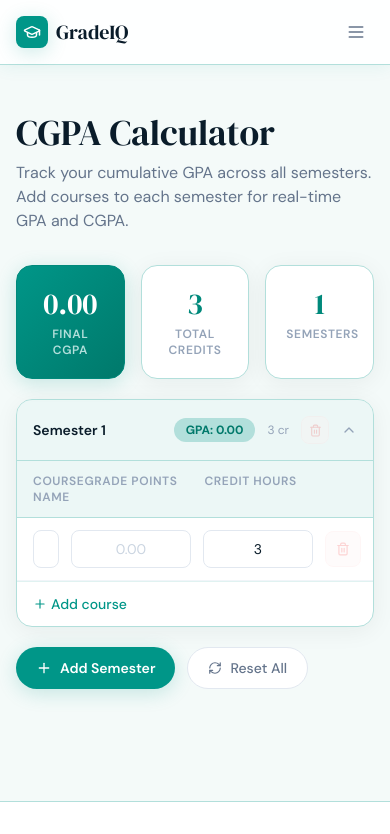
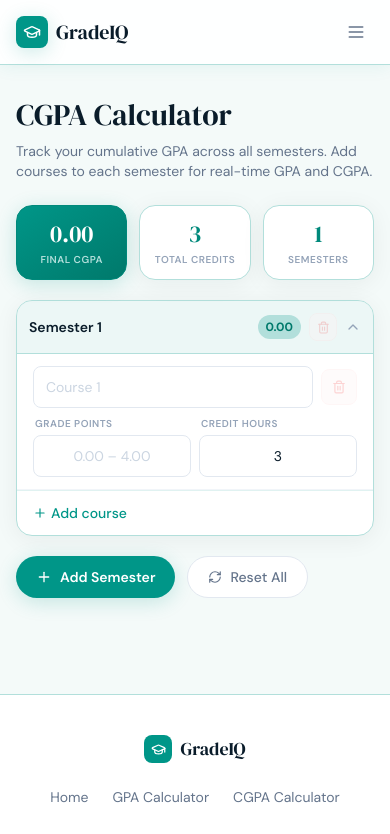
Before and after one commit to ayon20-mu/GradeIQ, a Next.js app: page /cgpa in a window 390 px wide. Shown: the top 834 px of the page. Built offline with nearby package versions, Linux system fonts and the light colour scheme.

Commit message:
Fix mobile responksiveness

```diff
--- a/app/cgpa/page.tsx
+++ b/app/cgpa/page.tsx
@@ -9,10 +9,10 @@ export const metadata: Metadata = {
 
 export default function CGPAPage() {
   return (
-    <div className="max-w-4xl mx-auto px-4 py-12">
-      <div className="mb-8">
-        <h1 className="font-serif text-4xl text-navy mb-2">CGPA Calculator</h1>
-        <p className="text-slate-500">
+    <div className="max-w-4xl mx-auto px-4 sm:px-6 py-8 sm:py-12">
+      <div className="mb-6 sm:mb-8">
+        <h1 className="font-serif text-3xl sm:text-4xl text-navy mb-2">CGPA Calculator</h1>
+        <p className="text-slate-500 text-sm sm:text-base">
           Track your cumulative GPA across all semesters. Add courses to each semester for real-time GPA and CGPA.
         </p>
       </div>
--- a/app/globals.css
+++ b/app/globals.css
@@ -16,6 +16,7 @@ body {
   color: #0A1C2A;
   font-family: var(--font-dm-sans);
   -webkit-font-smoothing: antialiased;
+  overflow-x: hidden;
 }
 
 /* Custom scrollbar */
--- a/components/CGPACalculator.tsx
+++ b/components/CGPACalculator.tsx
@@ -85,7 +85,7 @@ export function CGPACalculator() {
   return (
     <div className="space-y-5">
       {/* Summary */}
-      <div className="grid grid-cols-3 gap-4">
+      <div className="grid grid-cols-3 gap-3 sm:gap-4">
         {[
           { label: "Final CGPA", value: cgpa !== null ? cgpa.toFixed(2) : "—", accent: true },
           { label: "Total Credits", value: totalCredits, accent: false },
@@ -93,7 +93,7 @@ export function CGPACalculator() {
         ].map((m) => (
           <div
             key={m.label}
-            className={`rounded-2xl p-5 text-center border ${
+            className={`rounded-2xl p-3 sm:p-5 text-center border ${
               m.accent
                 ? "bg-gradient-to-br from-teal-500 to-teal-700 border-teal-600 text-white shadow-teal"
                 : "bg-white border-teal-100 shadow-card"
@@ -104,11 +104,11 @@ export function CGPACalculator() {
               initial={{ scale: 0.85, opacity: 0 }}
               animate={{ scale: 1, opacity: 1 }}
               transition={{ type: "spring", stiffness: 300, damping: 22 }}
-              className={`font-serif text-3xl mb-1 ${m.accent ? "text-white" : "text-teal-600"}`}
+              className={`font-serif text-2xl sm:text-3xl mb-0.5 sm:mb-1 ${m.accent ? "text-white" : "text-teal-600"}`}
             >
               {m.value}
             </motion.div>
-            <div className={`text-xs font-semibold uppercase tracking-wider ${m.accent ? "text-teal-100" : "text-slate-400"}`}>
+            <div className={`text-[10px] sm:text-xs font-semibold uppercase tracking-wider ${m.accent ? "text-teal-100" : "text-slate-400"}`}>
               {m.label}
             </div>
           </div>
@@ -134,7 +134,7 @@ export function CGPACalculator() {
             >
               {/* Semester header */}
               <div
-                className="flex items-center gap-3 px-4 py-4 bg-teal-50/60 border-b border-teal-100 cursor-pointer select-none"
+                className="flex items-center gap-2 px-3 sm:px-4 py-3 sm:py-4 bg-teal-50/60 border-b border-teal-100 cursor-pointer select-none"
                 onClick={() => toggleSemester(sem.id)}
               >
                 <input
@@ -144,22 +144,22 @@ export function CGPACalculator() {
                   onChange={(e) => updateSemesterName(sem.id, e.target.value)}
                   className="font-semibold text-navy bg-transparent border-none outline-none text-sm flex-1 min-w-0"
                 />
-                <span className="bg-teal-100 text-teal-700 text-xs font-bold px-3 py-1 rounded-full whitespace-nowrap">
-                  GPA: {semGPA !== null ? semGPA.toFixed(2) : "—"}
+                <span className="bg-teal-100 text-teal-700 text-xs font-bold px-2 sm:px-3 py-1 rounded-full whitespace-nowrap">
+                  {semGPA !== null ? semGPA.toFixed(2) : "—"}
                 </span>
-                <span className="text-slate-400 text-xs whitespace-nowrap">{semCredits} cr</span>
+                <span className="hidden sm:inline text-slate-400 text-xs whitespace-nowrap">{semCredits} cr</span>
                 <button
                   onClick={(e) => {
                     e.stopPropagation();
                     if (semesters.length > 1) removeSemester(sem.id);
                   }}
                   disabled={semesters.length <= 1}
-                  className="w-7 h-7 rounded-lg border border-red-100 bg-red-50 text-red-400 hover:bg-red-100 disabled:opacity-30 disabled:cursor-not-allowed flex items-center justify-center transition-all"
+                  className="flex-shrink-0 w-7 h-7 rounded-lg border border-red-100 bg-red-50 text-red-400 hover:bg-red-100 disabled:opacity-30 disabled:cursor-not-allowed flex items-center justify-center transition-all"
                   aria-label="Remove semester"
                 >
                   <Trash2 size={13} />
                 </button>
-                <div className="text-slate-400">
+                <div className="flex-shrink-0 text-slate-400">
                   {sem.isOpen ? <ChevronUp size={16} /> : <ChevronDown size={16} />}
                 </div>
               </div>
--- a/components/CalculatorCard.tsx
+++ b/components/CalculatorCard.tsx
@@ -27,7 +27,7 @@ export function CalculatorCard({ children, className }: CalculatorCardProps) {
 export function TableHead({ cols }: { cols: string[] }) {
   return (
     <div
-      className="grid px-4 py-3 bg-teal-50/60 border-b border-teal-100 text-xs font-semibold text-slate-400 uppercase tracking-wider"
+      className="hidden md:grid px-4 py-3 bg-teal-50/60 border-b border-teal-100 text-xs font-semibold text-slate-400 uppercase tracking-wider"
       style={{ gridTemplateColumns: `1fr 120px 110px 44px` }}
     >
       {cols.map((c) => (
--- a/components/CourseRow.tsx
+++ b/components/CourseRow.tsx
@@ -12,6 +12,9 @@ interface CourseRowProps {
   onDelete: () => void;
 }
 
+const inputBase =
+  "w-full px-3 py-2.5 text-sm border border-slate-200 rounded-lg bg-white focus:outline-none focus:ring-2 focus:ring-teal-300 focus:border-teal-400 transition-all placeholder:text-slate-300";
+
 export function CourseRow({
   course,
   index,
@@ -25,14 +28,69 @@ export function CourseRow({
       animate={{ opacity: 1, y: 0 }}
       exit={{ opacity: 0, x: -16, height: 0 }}
       transition={{ duration: 0.2 }}
-      className="grid grid-cols-[1fr_120px_110px_44px] gap-3 px-4 py-3 border-b border-slate-100 last:border-b-0 hover:bg-teal-50/30 transition-colors items-center group"
+      className="border-b border-slate-100 last:border-b-0 hover:bg-teal-50/30 transition-colors"
     >
+      {/* ── Mobile: stacked card layout ── */}
+      <div className="flex md:hidden flex-col gap-2 px-4 py-3">
+        <div className="flex items-center gap-2">
           <input
             type="text"
             placeholder={`Course ${index + 1}`}
             value={course.name}
             onChange={(e) => onChange("name", e.target.value)}
-        className="w-full px-3 py-2 text-sm border border-slate-200 rounded-lg bg-white focus:outline-none focus:ring-2 focus:ring-teal-300 focus:border-teal-400 transition-all placeholder:text-slate-300"
+            className={`${inputBase} flex-1`}
+          />
+          <button
+            onClick={onDelete}
+            disabled={!canDelete}
+            className="flex-shrink-0 w-9 h-9 rounded-lg border border-red-100 bg-red-50 text-red-400 hover:bg-red-100 hover:text-red-600 disabled:opacity-30 disabled:cursor-not-allowed transition-all flex items-center justify-center"
+            aria-label="Remove course"
+          >
+            <Trash2 size={14} />
+          </button>
+        </div>
+        <div className="grid grid-cols-2 gap-2">
+          <div>
+            <label className="block text-[10px] font-semibold text-slate-400 uppercase tracking-wider mb-1 pl-0.5">
+              Grade Points
+            </label>
+            <input
+              type="number"
+              placeholder="0.00 – 4.00"
+              min={0}
+              max={4}
+              step={0.01}
+              value={course.gradePoints === "" ? "" : course.gradePoints}
+              onChange={(e) => onChange("gradePoints", parseFloat(e.target.value) || "")}
+              className={`${inputBase} text-center`}
+            />
+          </div>
+          <div>
+            <label className="block text-[10px] font-semibold text-slate-400 uppercase tracking-wider mb-1 pl-0.5">
+              Credit Hours
+            </label>
+            <input
+              type="number"
+              placeholder="3"
+              min={1}
+              max={6}
+              step={1}
+              value={course.creditHours === "" ? "" : course.creditHours}
+              onChange={(e) => onChange("creditHours", parseFloat(e.target.value) || "")}
+              className={`${inputBase} text-center`}
+            />
+          </div>
+        </div>
+      </div>
+
+      {/* ── Desktop: single-row grid layout ── */}
+      <div className="hidden md:grid grid-cols-[1fr_120px_110px_44px] gap-3 px-4 py-3 items-center group">
+        <input
+          type="text"
+          placeholder={`Course ${index + 1}`}
+          value={course.name}
+          onChange={(e) => onChange("name", e.target.value)}
+          className={inputBase}
         />
         <input
           type="number"
@@ -42,7 +100,7 @@ export function CourseRow({
           step={0.01}
           value={course.gradePoints === "" ? "" : course.gradePoints}
           onChange={(e) => onChange("gradePoints", parseFloat(e.target.value) || "")}
-        className="w-full px-3 py-2 text-sm border border-slate-200 rounded-lg bg-white focus:outline-none focus:ring-2 focus:ring-teal-300 focus:border-teal-400 transition-all text-center placeholder:text-slate-300"
+          className={`${inputBase} text-center`}
         />
         <input
           type="number"
@@ -52,7 +110,7 @@ export function CourseRow({
           step={1}
           value={course.creditHours === "" ? "" : course.creditHours}
           onChange={(e) => onChange("creditHours", parseFloat(e.target.value) || "")}
-        className="w-full px-3 py-2 text-sm border border-slate-200 rounded-lg bg-white focus:outline-none focus:ring-2 focus:ring-teal-300 focus:border-teal-400 transition-all text-center placeholder:text-slate-300"
+          className={`${inputBase} text-center`}
         />
         <button
           onClick={onDelete}
@@ -62,6 +120,7 @@ export function CourseRow({
         >
           <Trash2 size={14} />
         </button>
+      </div>
     </motion.div>
   );
 }
--- a/components/NeededGPACalculator.tsx
+++ b/components/NeededGPACalculator.tsx
@@ -58,8 +58,8 @@ export function NeededGPACalculator() {
   return (
     <div className="space-y-5">
       {/* Result */}
-      <div className="bg-gradient-to-br from-teal-500 to-teal-700 rounded-2xl p-6 text-white shadow-teal">
-        <div className="flex items-start justify-between gap-4 flex-wrap">
+      <div className="bg-gradient-to-br from-teal-500 to-teal-700 rounded-2xl p-5 sm:p-6 text-white shadow-teal">
+        <div className="flex flex-col sm:flex-row sm:items-start sm:justify-between gap-4">
           <div>
             <p className="text-teal-100 text-sm font-medium mb-1">Predicted Final CGPA</p>
             <motion.div
@@ -67,7 +67,7 @@ export function NeededGPACalculator() {
               initial={{ scale: 0.88, opacity: 0 }}
               animate={{ scale: 1, opacity: 1 }}
               transition={{ type: "spring", stiffness: 280, damping: 20 }}
-              className="font-serif text-6xl leading-none"
+              className="font-serif text-5xl sm:text-6xl leading-none"
             >
               {predicted !== null ? predicted.toFixed(2) : "—"}
             </motion.div>
@@ -75,7 +75,7 @@ export function NeededGPACalculator() {
               <p className="text-teal-100 text-sm mt-2">{getLetterGrade(predicted)}</p>
             )}
           </div>
-          <div className="bg-white/15 rounded-xl px-4 py-3 text-center">
+          <div className="bg-white/15 rounded-xl px-4 py-3 text-center self-start sm:flex-shrink-0">
             <div className="text-lg font-bold">{remTotal.cr}</div>
             <div className="text-teal-100 text-xs mt-0.5">Rem. Credits</div>
           </div>
@@ -83,11 +83,11 @@ export function NeededGPACalculator() {
       </div>
 
       {/* Current info */}
-      <div className="bg-white rounded-2xl border border-teal-100 shadow-card p-6">
-        <h2 className="font-semibold text-navy text-sm mb-4 uppercase tracking-wide text-slate-400">
+      <div className="bg-white rounded-2xl border border-teal-100 shadow-card p-5 sm:p-6">
+        <h2 className="font-semibold text-sm mb-4 uppercase tracking-wide text-slate-400">
           Current Status
         </h2>
-        <div className="grid grid-cols-2 gap-4">
+        <div className="grid grid-cols-1 sm:grid-cols-2 gap-4">
           <div>
             <label className="block text-xs font-semibold text-slate-400 uppercase tracking-wider mb-2">
               Current CGPA
@@ -121,7 +121,8 @@ export function NeededGPACalculator() {
 
       {/* Remaining semesters */}
       <div className="bg-white rounded-2xl border border-teal-100 shadow-card overflow-hidden">
-        <div className="grid grid-cols-[1fr_140px_110px_44px] gap-3 px-4 py-3 bg-teal-50/60 border-b border-teal-100 text-xs font-semibold text-slate-400 uppercase tracking-wider">
+        {/* Desktop-only table header */}
+        <div className="hidden sm:grid grid-cols-[1fr_140px_110px_44px] gap-3 px-4 py-3 bg-teal-50/60 border-b border-teal-100 text-xs font-semibold text-slate-400 uppercase tracking-wider">
           <span>Semester</span>
           <span>Expected GPA</span>
           <span>Credit Hours</span>
@@ -135,8 +136,64 @@ export function NeededGPACalculator() {
               animate={{ opacity: 1, y: 0 }}
               exit={{ opacity: 0, height: 0 }}
               transition={{ duration: 0.2 }}
-              className="grid grid-cols-[1fr_140px_110px_44px] gap-3 px-4 py-3 border-b border-slate-100 last:border-b-0 items-center hover:bg-teal-50/20 transition-colors"
+              className="border-b border-slate-100 last:border-b-0 hover:bg-teal-50/20 transition-colors"
             >
+              {/* Mobile: stacked */}
+              <div className="flex sm:hidden flex-col gap-2 px-4 py-3">
+                <div className="flex items-center gap-2">
+                  <input
+                    type="text"
+                    placeholder={`Semester ${i + 1}`}
+                    value={sem.name}
+                    onChange={(e) => updateSem(sem.id, "name", e.target.value)}
+                    className="flex-1 px-3 py-2.5 text-sm border border-slate-200 rounded-lg bg-white focus:outline-none focus:ring-2 focus:ring-teal-300 focus:border-teal-400 transition-all"
+                  />
+                  <button
+                    onClick={() => removeSem(sem.id)}
+                    disabled={remainingSems.length <= 1}
+                    className="flex-shrink-0 w-9 h-9 rounded-lg border border-red-100 bg-red-50 text-red-400 hover:bg-red-100 hover:text-red-600 disabled:opacity-30 disabled:cursor-not-allowed transition-all flex items-center justify-center"
+                  >
+                    <Trash2 size={14} />
+                  </button>
+                </div>
+                <div className="grid grid-cols-2 gap-2">
+                  <div>
+                    <label className="block text-[10px] font-semibold text-slate-400 uppercase tracking-wider mb-1 pl-0.5">
+                      Expected GPA
+                    </label>
+                    <input
+                      type="number"
+                      min={0}
+                      max={4}
+                      step={0.01}
+                      placeholder="0.00–4.00"
+                      value={sem.expectedGPA === "" ? "" : sem.expectedGPA}
+                      onChange={(e) =>
+                        updateSem(sem.id, "expectedGPA", parseFloat(e.target.value) || "")
+                      }
+                      className="w-full px-3 py-2.5 text-sm border border-slate-200 rounded-lg bg-white focus:outline-none focus:ring-2 focus:ring-teal-300 focus:border-teal-400 transition-all text-center"
+                    />
+                  </div>
+                  <div>
+                    <label className="block text-[10px] font-semibold text-slate-400 uppercase tracking-wider mb-1 pl-0.5">
+                      Credit Hours
+                    </label>
+                    <input
+                      type="number"
+                      min={1}
+                      placeholder="15"
+                      value={sem.creditHours === "" ? "" : sem.creditHours}
+                      onChange={(e) =>
+                        updateSem(sem.id, "creditHours", parseFloat(e.target.value) || "")
+                      }
+                      className="w-full px-3 py-2.5 text-sm border border-slate-200 rounded-lg bg-white focus:outline-none focus:ring-2 focus:ring-teal-300 focus:border-teal-400 transition-all text-center"
+                    />
+                  </div>
+                </div>
+              </div>
+
+              {/* Desktop: single row */}
+              <div className="hidden sm:grid grid-cols-[1fr_140px_110px_44px] gap-3 px-4 py-3 items-center">
                 <input
                   type="text"
                   placeholder={`Semester ${i + 1}`}
@@ -173,6 +230,7 @@ export function NeededGPACalculator() {
                 >
                   <Trash2 size={14} />
                 </button>
+              </div>
             </motion.div>
           ))}
         </AnimatePresence>
```
Also changed, not shown: app/gpa/page.tsx (+4 -4 lines), app/needed/page.tsx (+4 -4 lines), components/ResultPanel.tsx (+5 -5 lines). Lines whose indentation alone changed are shown as unchanged.
